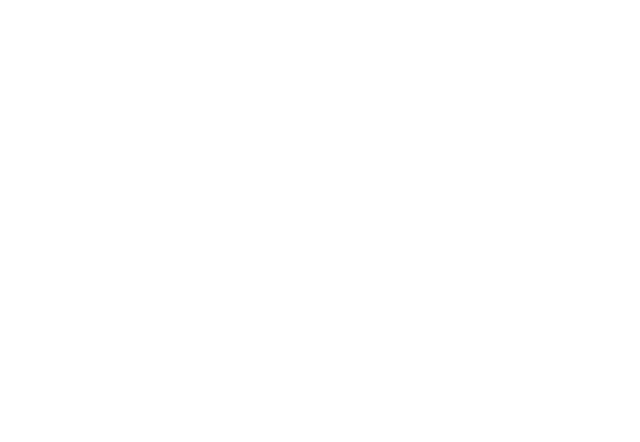
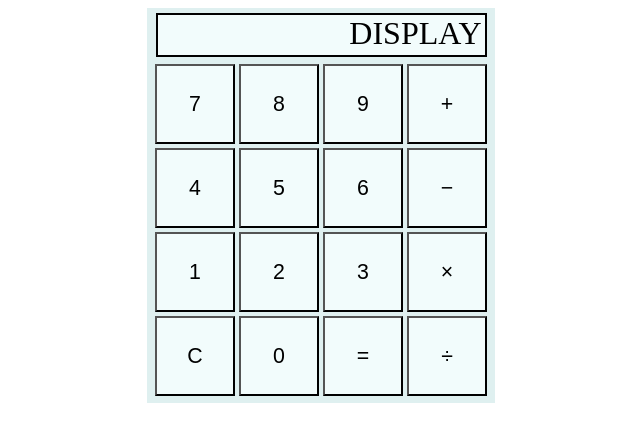
Before and after one commit to azrothe/calculator, a plain HTML site: page index.html in a window 1280 px wide. Shown: the whole page, without its empty margins (319-959 px from the left). Drawn offline with Linux system fonts and the light colour scheme.

Commit message:
Create and style visual interface for calculator
The visual interface includes a display panel and sixteen buttons.

```diff
--- a/index.html
+++ b/index.html
@@ -8,6 +8,26 @@
     <script defer src="./script.js"></script>
 </head>
 <body>
-
+    <div class="calculator">
+        <div class="display">DISPLAY</div>
+        <div class="input-panel">
+            <button class="button" id="seven">7</button>
+            <button class="button" id="eight">8</button>
+            <button class="button" id="nine">9</button>
+            <button class="button" id="plus">+</button>
+            <button class="button" id="four">4</button>
+            <button class="button" id="five">5</button>
+            <button class="button" id="six">6</button>
+            <button class="button" id="minus">&#x2212;</button>
+            <button class="button" id="one">1</button>
+            <button class="button" id="two">2</button>
+            <button class="button" id="three">3</button>
+            <button class="button" id="multiply">&#x00D7;</button>
+            <button class="button" id="clear">C</button>
+            <button class="button" id="zero">0</button>
+            <button class="button" id="equals">=</button>
+            <button class="button" id="divide">&#x00F7;</button>
+        </div>
+    </div>
 </body>
 </html>
--- a/style.css
+++ b/style.css
@@ -0,0 +1,39 @@
+body {
+    display: flex;
+    justify-content: center;
+}
+
+.calculator {
+    background-color: #DFF0F0;
+    display: flex;
+    flex-direction: column;
+    width: 348px;
+    align-items: center;
+    padding-bottom: 5px;
+}
+
+.display {
+    width: 324px;
+    height: 40px;
+    text-align: right;
+    border: solid 2px black;
+    margin-top: 5px;
+    margin-bottom: 5px;
+    padding-right: 3px;
+    font-size: 24pt;
+    background-color: #F2FCFC;;
+}
+
+.input-panel {
+    display: flex;
+    flex-wrap: wrap;
+    justify-content: center;
+}
+
+.button {
+    height: 80px;
+    width: 80px;
+    background-color: #F2FCFC;
+    margin: 2px;
+    font-size: 16pt;
+}
```
